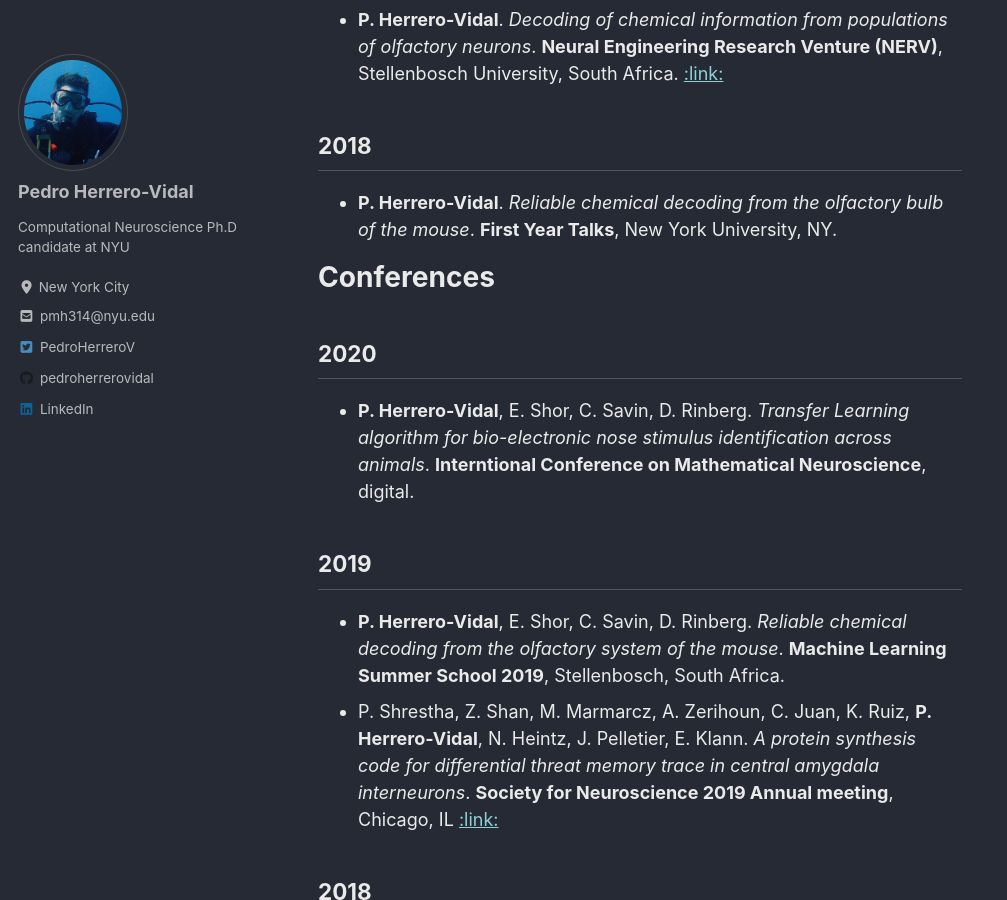
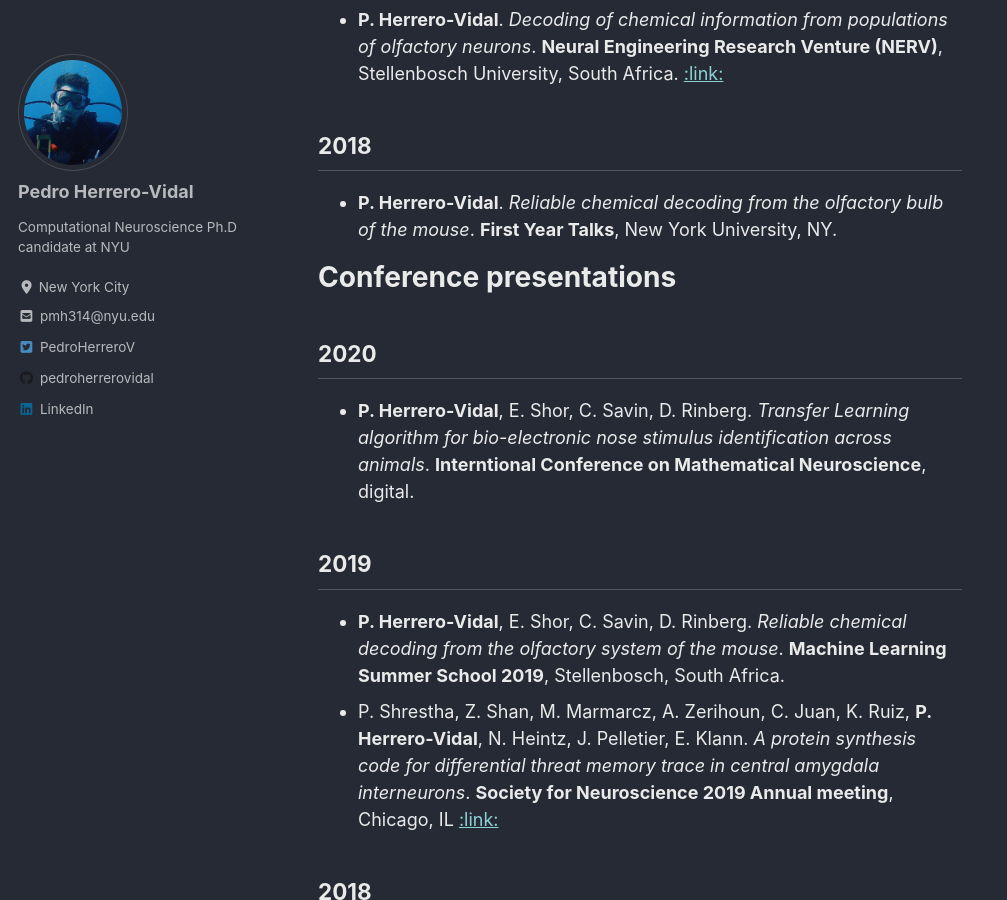
Before and after one commit to pedroherrerovidal/pedroherrerovidal.github.io, a Jekyll site: the page built from _pages/publications.md, in a window 1280 px wide and 900 px high, scrolled down 1227 px. Shown: the whole window, without its empty margins (0-1007 px from the left). Built offline with Jekyll 4.4.1, drawn with Linux system fonts in a browser that asks for light colours; cached includes are drawn as plain includes; nearby versions of some CDN libraries.

Commit message:
Update publications.md

```diff
--- a/_pages/publications.md
+++ b/_pages/publications.md
@@ -24,7 +24,7 @@ header:
 ## 2018
 - **P. Herrero-Vidal**. *Reliable chemical decoding from the olfactory bulb of the mouse*. **First Year Talks**, New York University, NY.
 
-# **Conferences**
+# **Conference presentations**
 ## 2020
 - **P. Herrero-Vidal**, E. Shor, C. Savin, D. Rinberg. *Transfer Learning algorithm for bio-electronic nose stimulus identification across animals*. **Interntional Conference on Mathematical Neuroscience**, digital.
 
```
